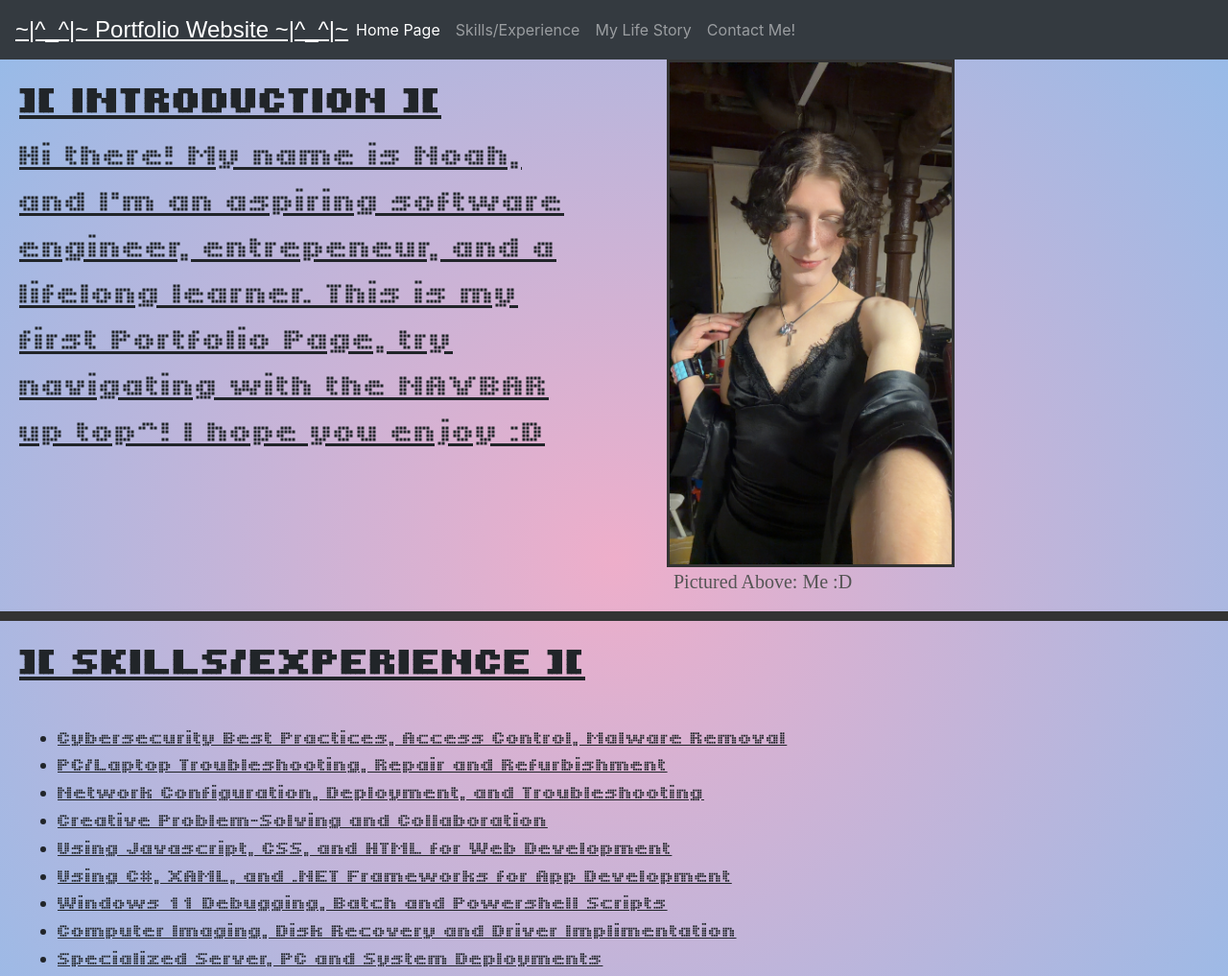
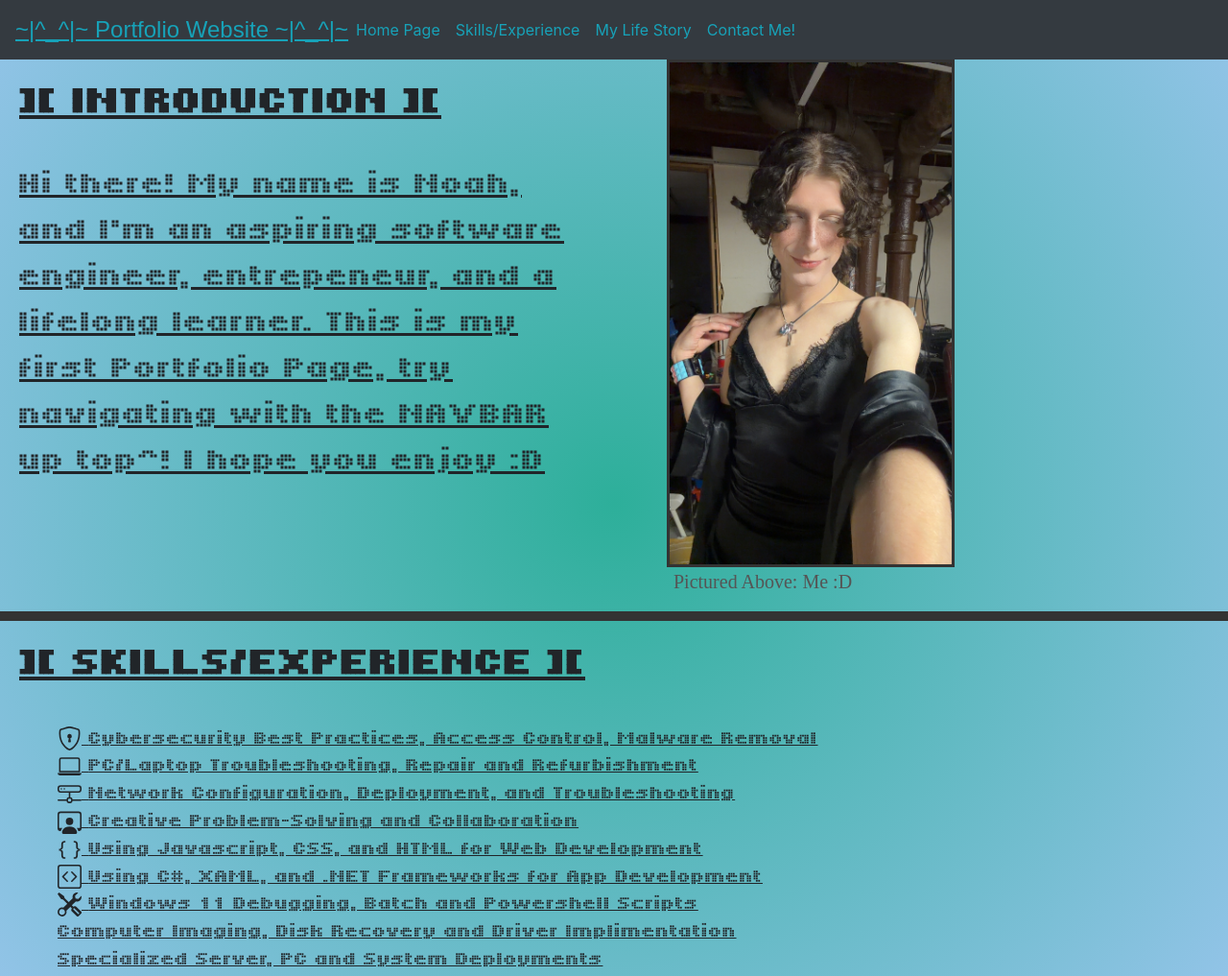
Before and after one commit to JinxMa311/Portfolio-Website, a plain HTML site: page index.html in a window 1280 px wide. Shown: the top 1017 px of the page at 96% size. Drawn offline with nearby package versions, Linux system fonts and the light colour scheme; a web font is replaced by a local one.

Commit message:
Adding Icons

```diff
--- a/index.html
+++ b/index.html
@@ -8,6 +8,8 @@
   <meta name="viewport" content="width=device-width, initial-scale=1, shrink-to-fit=no">
   <!--TITLE-->
   <title>Portfolio Website Noah D</title>
+  <!--BOOTSTRAP ICONS STYLESHEET-->
+  <link rel="stylesheet" href="https://cdn.jsdelivr.net/npm/bootstrap-icons@1.13.2/font/bootstrap-icons.min.css">
   <!--BOOTSTRAP CSS STYLESHEET-->
   <link rel="stylesheet" href="https://cdn.jsdelivr.net/npm/bootstrap@4.3.1/dist/css/bootstrap.min.css" integrity="sha384-ggOyR0iXCbMQv3Xipma34MD+dH/1fQ784/j6cY/iJTQUOhcWr7x9JvoRxT2MZw1T" crossorigin="anonymous">
   <!--MY OWN CSS STYLESHEET-->
@@ -19,7 +21,7 @@
   <!--NAVBAR MAIN SEGMENT BEGINS-->
   <nav class="navbar navbar-expand-lg navbar-dark bg-dark sticky-top">
   <!--NAVBAR MAIN TITLE-->
-  <a class="navbar-brand" href="#">~|^_^|~ Portfolio Website ~|^_^|~</a>
+  <a class="navbar-brand text-info" href="#"> ~|^_^|~ Portfolio Website ~|^_^|~</a>
   <!--NAVBAR BUTTON, TOGGLER, ICON-->
   <button class="navbar-toggler" type="button" data-toggle="collapse" data-target="#navbarNavAltMarkup" aria-controls="navbarNavAltMarkup" aria-expanded="false" aria-label="Toggle navigation">
     <span class="navbar-toggler-icon"></span>
@@ -27,10 +29,10 @@
   <!--NAVBAR DIVS FOR SPECIFIC SECTIONS-->
   <div class="collapse navbar-collapse" id="navbarNavAltMarkup">
     <div class="navbar-nav">
-      <a class="nav-item nav-link active" href="#Home">Home Page <span class="sr-only">(current)</span></a>
-      <a class="nav-item nav-link" href="#Skills">Skills/Experience</a>
-      <a class="nav-item nav-link" href="#LifeStory">My Life Story</a>
-      <a class="nav-item nav-link" href="#Contact">Contact Me!</a>
+      <a class="nav-item nav-link active text-info" href="#Home">Home Page <span class="sr-only">(current)</span></a>
+      <a class="nav-item nav-link text-info" href="#Skills">Skills/Experience</a>
+      <a class="nav-item nav-link text-info" href="#LifeStory">My Life Story</a>
+      <a class="nav-item nav-link text-info" href="#Contact">Contact Me!</a>
     </div>
   </div>
   <!--END OF NAVBAR SEGMENT-->
@@ -42,6 +44,7 @@
     <!--INTRODUCTION TEXT DIV-->
     <div class="INTRODUCTION-TEXT">
       <h1><strong>][ INTRODUCTION ][</strong></h1>
+      <hr style="border: 0; height: 5px; background-color: transparent;">
       <p>Hi there! My name is Noah, and I'm an aspiring software engineer, entrepeneur, and a lifelong learner. This is my first Portfolio Page, try navigating with the NAVBAR up top^! I hope you enjoy :D</p>
     </div>
     <!--INTRODUCTION IMAGE DIV-->
@@ -50,7 +53,7 @@
     <figure style="display: flexbox; margin: auto;">
       <img
         src="IMG_1260.JPG"
-        alt=""
+        alt="IMG_0804.jpg"
         style="width: 300px; height: auto; border: 3px solid #333333; display: flexbox;"
         />
         <figcaption style="margin-left: 7px; font-size: 20px; font-family: 'Tiny5-1'; color: #555555;">
@@ -69,14 +72,53 @@
     </div>
     <div class="SKILLS-CONTAINER">
       <div class="SKILLS-LIST-UNORDERED">
-        <ul>
-          <li>Cybersecurity Best Practices, Access Control, Malware Removal</li>
-          <li>PC/Laptop Troubleshooting, Repair and Refurbishment</li>
-          <li>Network Configuration, Deployment, and Troubleshooting</li>
-          <li>Creative Problem-Solving and Collaboration</li>
-          <li>Using Javascript, CSS, and HTML for Web Development</li>
-          <li>Using C#, XAML, and .NET Frameworks for App Development</li>
-          <li>Windows 11 Debugging, Batch and Powershell Scripts</li>
+        <ul class="SKILLS-UL">
+          <li>
+            <svg xmlns="http://www.w3.org/2000/svg" width="25" height="25" fill="currentColor" class="bi bi-shield-lock" viewBox="0 0 16 16">
+              <path d="M5.338 1.59a61 61 0 0 0-2.837.856.48.48 0 0 0-.328.39c-.554 4.157.726 7.19 2.253 9.188a10.7 10.7 0 0 0 2.287 2.233c.346.244.652.42.893.533q.18.085.293.118a1 1 0 0 0 .101.025 1 1 0 0 0 .1-.025q.114-.034.294-.118c.24-.113.547-.29.893-.533a10.7 10.7 0 0 0 2.287-2.233c1.527-1.997 2.807-5.031 2.253-9.188a.48.48 0 0 0-.328-.39c-.651-.213-1.75-.56-2.837-.855C9.552 1.29 8.531 1.067 8 1.067c-.53 0-1.552.223-2.662.524zM5.072.56C6.157.265 7.31 0 8 0s1.843.265 2.928.56c1.11.3 2.229.655 2.887.87a1.54 1.54 0 0 1 1.044 1.262c.596 4.477-.787 7.795-2.465 9.99a11.8 11.8 0 0 1-2.517 2.453 7 7 0 0 1-1.048.625c-.28.132-.581.24-.829.24s-.548-.108-.829-.24a7 7 0 0 1-1.048-.625 11.8 11.8 0 0 1-2.517-2.453C1.928 10.487.545 7.169 1.141 2.692A1.54 1.54 0 0 1 2.185 1.43 63 63 0 0 1 5.072.56"/>
+              <path d="M9.5 6.5a1.5 1.5 0 0 1-1 1.415l.385 1.99a.5.5 0 0 1-.491.595h-.788a.5.5 0 0 1-.49-.595l.384-1.99a1.5 1.5 0 1 1 2-1.415"/>
+            </svg>
+            <span>Cybersecurity Best Practices, Access Control, Malware Removal</span>
+            </li>
+          <li>
+            <svg xmlns="http://www.w3.org/2000/svg" width="25" height="25" fill="currentColor" class="bi bi-laptop" viewBox="0 0 16 16">
+              <path d="M13.5 3a.5.5 0 0 1 .5.5V11H2V3.5a.5.5 0 0 1 .5-.5zm-11-1A1.5 1.5 0 0 0 1 3.5V12h14V3.5A1.5 1.5 0 0 0 13.5 2zM0 12.5h16a1.5 1.5 0 0 1-1.5 1.5h-13A1.5 1.5 0 0 1 0 12.5"/>
+            </svg>
+            <span>PC/Laptop Troubleshooting, Repair and Refurbishment</span>
+          </li>
+          <li>
+            <svg xmlns="http://www.w3.org/2000/svg" width="25" height="25" fill="currentColor" class="bi bi-hdd-network" viewBox="0 0 16 16">
+              <path d="M4.5 5a.5.5 0 1 0 0-1 .5.5 0 0 0 0 1M3 4.5a.5.5 0 1 1-1 0 .5.5 0 0 1 1 0"/>
+              <path d="M0 4a2 2 0 0 1 2-2h12a2 2 0 0 1 2 2v1a2 2 0 0 1-2 2H8.5v3a1.5 1.5 0 0 1 1.5 1.5h5.5a.5.5 0 0 1 0 1H10A1.5 1.5 0 0 1 8.5 14h-1A1.5 1.5 0 0 1 6 12.5H.5a.5.5 0 0 1 0-1H6A1.5 1.5 0 0 1 7.5 10V7H2a2 2 0 0 1-2-2zm1 0v1a1 1 0 0 0 1 1h12a1 1 0 0 0 1-1V4a1 1 0 0 0-1-1H2a1 1 0 0 0-1 1m6 7.5v1a.5.5 0 0 0 .5.5h1a.5.5 0 0 0 .5-.5v-1a.5.5 0 0 0-.5-.5h-1a.5.5 0 0 0-.5.5"/>
+            </svg>
+            <span>Network Configuration, Deployment, and Troubleshooting</span>
+          </li>
+          <li>
+            <svg xmlns="http://www.w3.org/2000/svg" width="25" height="25" fill="currentColor" class="bi bi-person-workspace" viewBox="0 0 16 16">
+              <path d="M4 16s-1 0-1-1 1-4 5-4 5 3 5 4-1 1-1 1zm4-5.95a2.5 2.5 0 1 0 0-5 2.5 2.5 0 0 0 0 5"/>
+              <path d="M2 1a2 2 0 0 0-2 2v9.5A1.5 1.5 0 0 0 1.5 14h.653a5.4 5.4 0 0 1 1.066-2H1V3a1 1 0 0 1 1-1h12a1 1 0 0 1 1 1v9h-2.219c.554.654.89 1.373 1.066 2h.653a1.5 1.5 0 0 0 1.5-1.5V3a2 2 0 0 0-2-2z"/>
+            </svg>
+            <span>Creative Problem-Solving and Collaboration</span>
+          </li>
+          <li>
+            <svg xmlns="http://www.w3.org/2000/svg" width="25" height="25" fill="currentColor" class="bi bi-braces" viewBox="0 0 16 16">
+              <path d="M2.114 8.063V7.9c1.005-.102 1.497-.615 1.497-1.6V4.503c0-1.094.39-1.538 1.354-1.538h.273V2h-.376C3.25 2 2.49 2.759 2.49 4.352v1.524c0 1.094-.376 1.456-1.49 1.456v1.299c1.114 0 1.49.362 1.49 1.456v1.524c0 1.593.759 2.352 2.372 2.352h.376v-.964h-.273c-.964 0-1.354-.444-1.354-1.538V9.663c0-.984-.492-1.497-1.497-1.6M13.886 7.9v.163c-1.005.103-1.497.616-1.497 1.6v1.798c0 1.094-.39 1.538-1.354 1.538h-.273v.964h.376c1.613 0 2.372-.759 2.372-2.352v-1.524c0-1.094.376-1.456 1.49-1.456V7.332c-1.114 0-1.49-.362-1.49-1.456V4.352C13.51 2.759 12.75 2 11.138 2h-.376v.964h.273c.964 0 1.354.444 1.354 1.538V6.3c0 .984.492 1.497 1.497 1.6"/>
+            </svg>
+            <span>Using Javascript, CSS, and HTML for Web Development</span>
+          </li>
+          <li>
+            <svg xmlns="http://www.w3.org/2000/svg" width="25" height="25" fill="currentColor" class="bi bi-code-square" viewBox="0 0 16 16">
+              <path d="M14 1a1 1 0 0 1 1 1v12a1 1 0 0 1-1 1H2a1 1 0 0 1-1-1V2a1 1 0 0 1 1-1zM2 0a2 2 0 0 0-2 2v12a2 2 0 0 0 2 2h12a2 2 0 0 0 2-2V2a2 2 0 0 0-2-2z"/>
+              <path d="M6.854 4.646a.5.5 0 0 1 0 .708L4.207 8l2.647 2.646a.5.5 0 0 1-.708.708l-3-3a.5.5 0 0 1 0-.708l3-3a.5.5 0 0 1 .708 0m2.292 0a.5.5 0 0 0 0 .708L11.793 8l-2.647 2.646a.5.5 0 0 0 .708.708l3-3a.5.5 0 0 0 0-.708l-3-3a.5.5 0 0 0-.708 0"/>
+            </svg>
+            <span>Using C#, XAML, and .NET Frameworks for App Development</span>
+          </li>
+          <li>
+            <svg xmlns="http://www.w3.org/2000/svg" width="25" height="25" fill="currentColor" class="bi bi-tools" viewBox="0 0 16 16">
+              <path d="M1 0 0 1l2.2 3.081a1 1 0 0 0 .815.419h.07a1 1 0 0 1 .708.293l2.675 2.675-2.617 2.654A3.003 3.003 0 0 0 0 13a3 3 0 1 0 5.878-.851l2.654-2.617.968.968-.305.914a1 1 0 0 0 .242 1.023l3.27 3.27a.997.997 0 0 0 1.414 0l1.586-1.586a.997.997 0 0 0 0-1.414l-3.27-3.27a1 1 0 0 0-1.023-.242L10.5 9.5l-.96-.96 2.68-2.643A3.005 3.005 0 0 0 16 3q0-.405-.102-.777l-2.14 2.141L12 4l-.364-1.757L13.777.102a3 3 0 0 0-3.675 3.68L7.462 6.46 4.793 3.793a1 1 0 0 1-.293-.707v-.071a1 1 0 0 0-.419-.814zm9.646 10.646a.5.5 0 0 1 .708 0l2.914 2.915a.5.5 0 0 1-.707.707l-2.915-2.914a.5.5 0 0 1 0-.708M3 11l.471.242.529.026.287.445.445.287.026.529L5 13l-.242.471-.026.529-.445.287-.287.445-.529.026L3 15l-.471-.242L2 14.732l-.287-.445L1.268 14l-.026-.529L1 13l.242-.471.026-.529.445-.287.287-.445.529-.026z"/>
+            </svg>
+            <span>Windows 11 Debugging, Batch and Powershell Scripts</span>
+          </li>
           <li>Computer Imaging, Disk Recovery and Driver Implimentation</li>
           <li>Specialized Server, PC and System Deployments</li>
           <li></li>
--- a/styles.css
+++ b/styles.css
@@ -7,8 +7,8 @@
     src: url('fonts/Tiny5Duo-Light.ttf')
 }
 body {
-    background: #EEAECA;
-    background: radial-gradient(circle, rgba(238, 174, 202, 1) 0%, rgba(148, 187, 233, 1) 100%);
+    background: #eebeae;
+    background: radial-gradient(circle, rgb(45, 175, 154) 0%, rgb(148, 196, 233) 100%);
 }
 .navbar-brand {
     font-family: 'Tiny5-1', sans-serif;
@@ -36,6 +36,16 @@ body {
     display:flex;
     gap: 30px;
 }
+.SKILLS-TEXT {
+    font-family: 'Tiny5-2', sans-serif;
+    font-size: xx-large;
+    text-align: left;
+    margin: 20px;
+    text-decoration: underline;
+}
+.SKILLS-UL {
+    list-style-type: none;
+}
 .SKILLS-LIST-UNORDERED {
     flex:1;
     font-family: 'Tiny5-2', sans-serif;
@@ -44,10 +54,3 @@ body {
     margin: 20px;
     text-decoration: underline;
 }
-.SKILLS-TEXT {
-    font-family: 'Tiny5-2', sans-serif;
-    font-size: xx-large;
-    text-align: left;
-    margin: 20px;
-    text-decoration: underline;
-}
```
